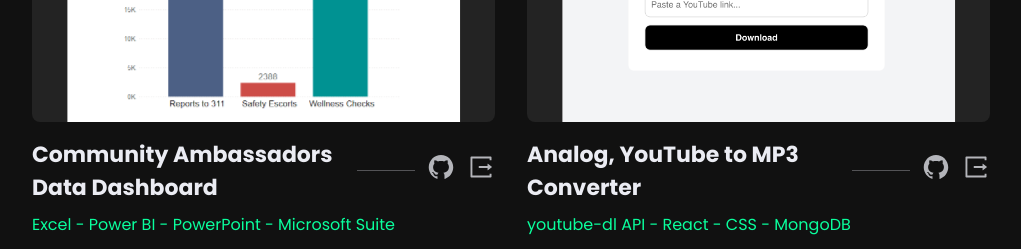
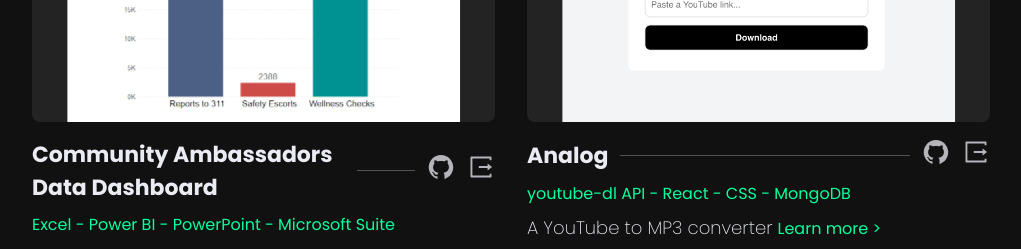
Before and after one commit to alejandroo-pc/portfolio, a Next.js app: page / in a window 1280 px wide. Shown: the part 1960-2209 px from the top of the page, without its empty margins (159-1180 px from the left). Built offline with nearby package versions, Linux system fonts and the light colour scheme.

Commit message:
project title typo

```diff
--- a/components/home/projects/Projects.js
+++ b/components/home/projects/Projects.js
@@ -57,7 +57,7 @@ const projects = [
   },
 
   {
-    title: 'Analog, YouTube to MP3 Converter',
+    title: 'Analog',
     imgSrc: 'project-imgs/analog.png',
     code: 'https://github.com/Alejandro-Patino-Camargo/analog-front',
     projectLink: 'https://analog-io.vercel.app',
```
